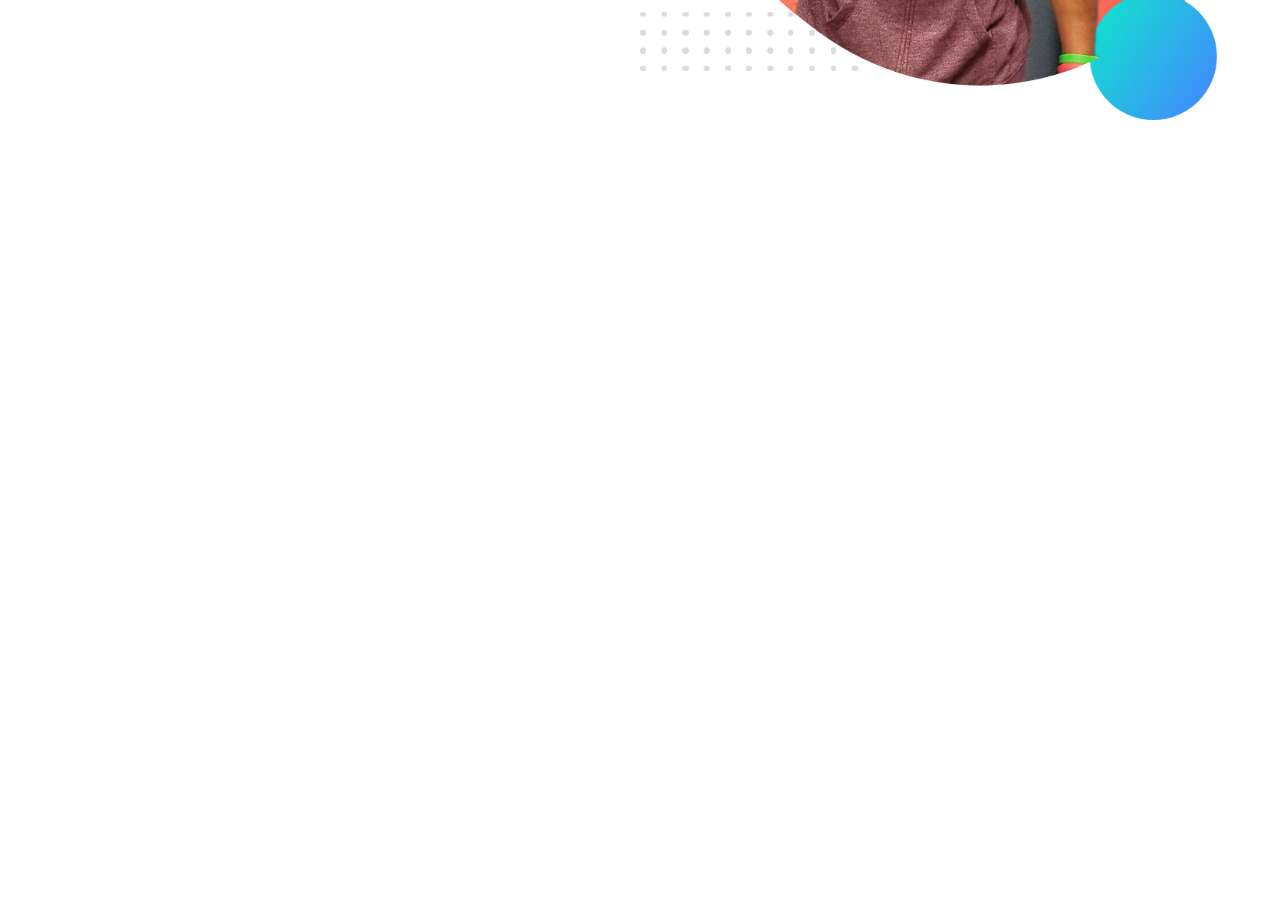
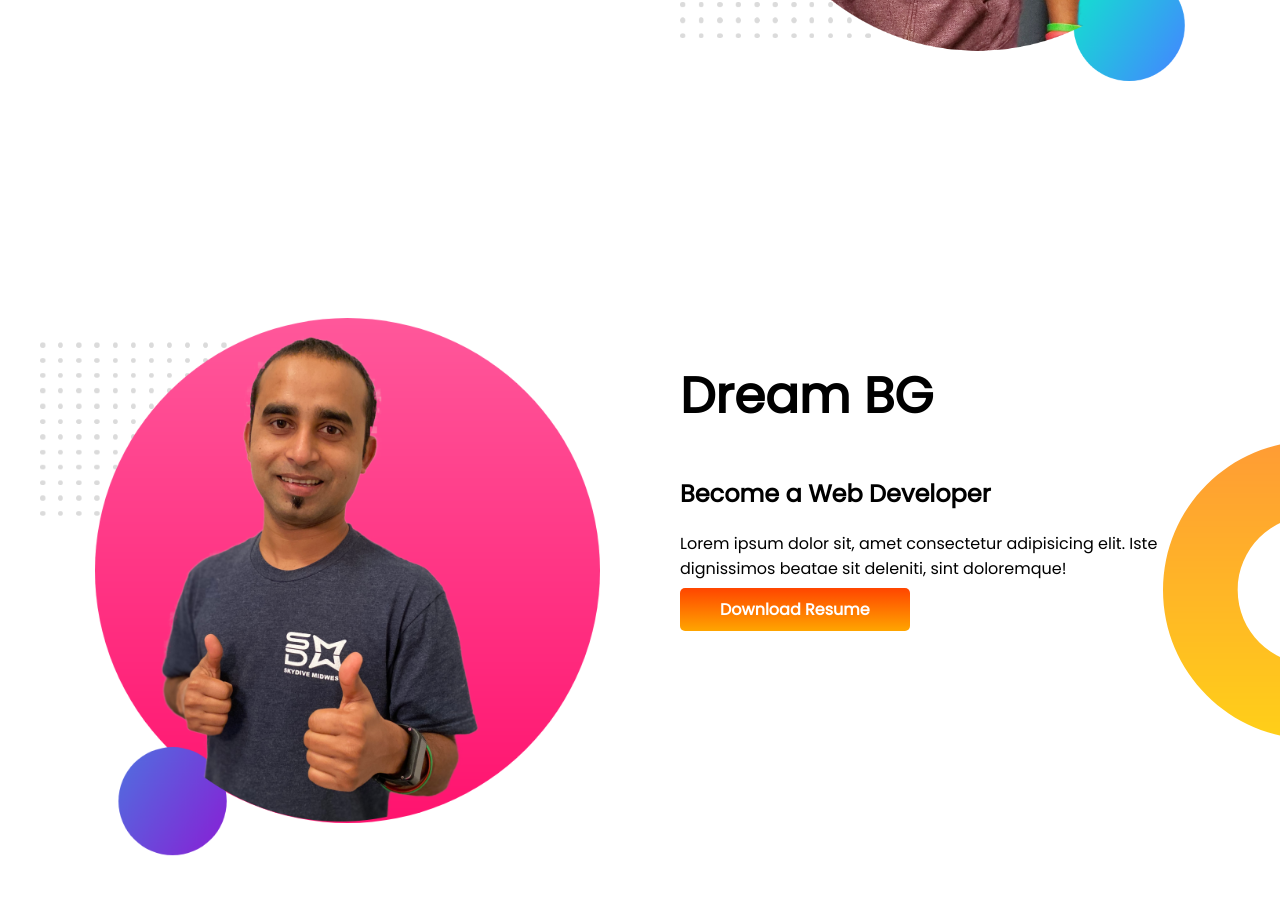
Before and after one commit to ashhaash/portfolio, a plain HTML site: page index.html in a window 1280 px wide. Shown: the part 515-1421 px from the top of the page. Before the commit the page ends 800 px from the top, so only its background shows below. Drawn offline with Linux system fonts and the light colour scheme.

Commit message:
dream bg part done

```diff
--- a/index.html
+++ b/index.html
@@ -28,6 +28,18 @@
             <img src="images/jhankar.png" alt="">
         </div>
     </section>
+    <section class="dream-bg">
+        <div class="half-width">
+            <img src="images/jhankar2.png" alt="">
+        </div>
+        <div class="half-width">
+            <h1>Dream BG</h1>
+            <h2>Become a Web Developer</h2>
+            <p>Lorem ipsum dolor sit, amet consectetur adipisicing elit. Iste dignissimos beatae sit deleniti, sint
+                doloremque!</p>
+            <a class="link-button" target="_blank" href="www.google.com">Download Resume</a>
+        </div>
+    </section>
 </body>
 
 </html>
--- a/style.css
+++ b/style.css
@@ -13,10 +13,12 @@ h1 {
 
 section {
     display: flex;
+    margin-bottom: 150px;
 }
 
 .half-width {
     width: 50%;
+    padding: 40px;
 }
 
 .half-width img {
@@ -36,3 +38,9 @@ section {
     background-image: url(images/top-banner.png);
     background-repeat: no-repeat;
 }
+
+.dream-bg {
+    background-image: url(images/dream-bg.png);
+    background-repeat: no-repeat;
+    background-position: right;
+}
```
